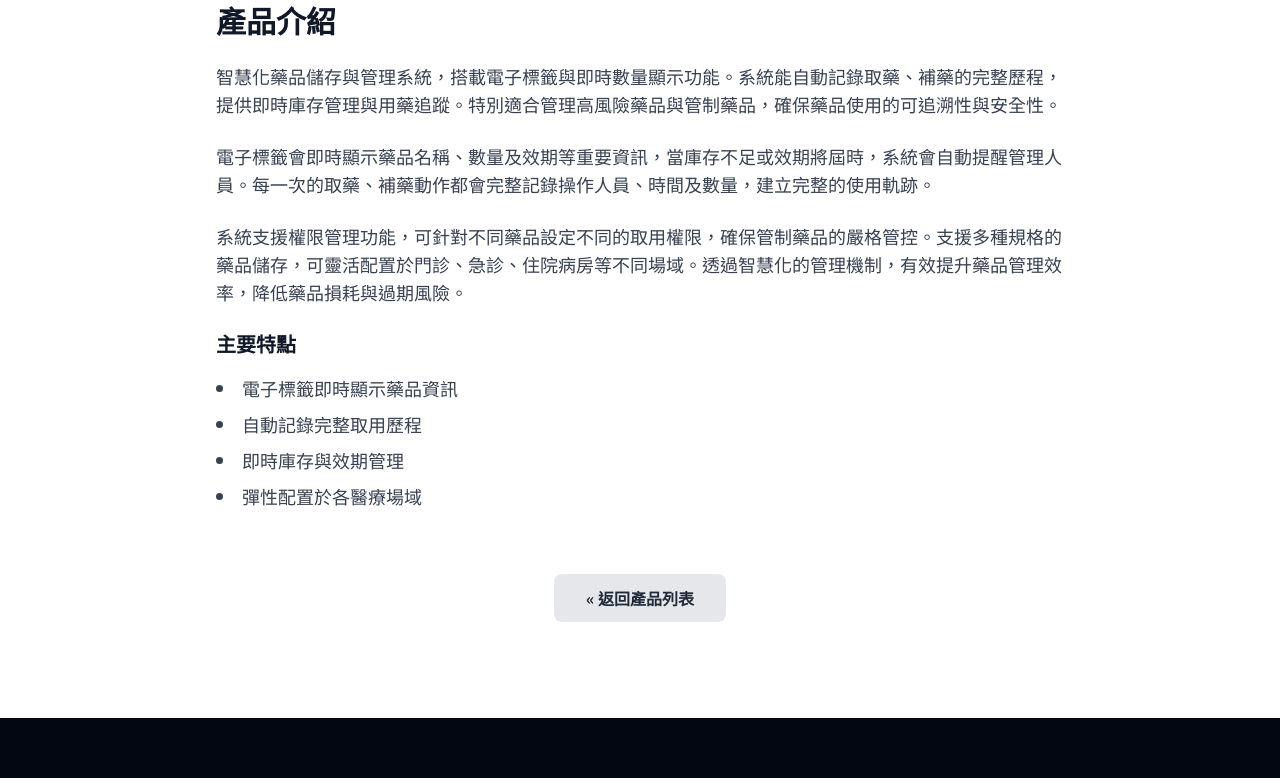
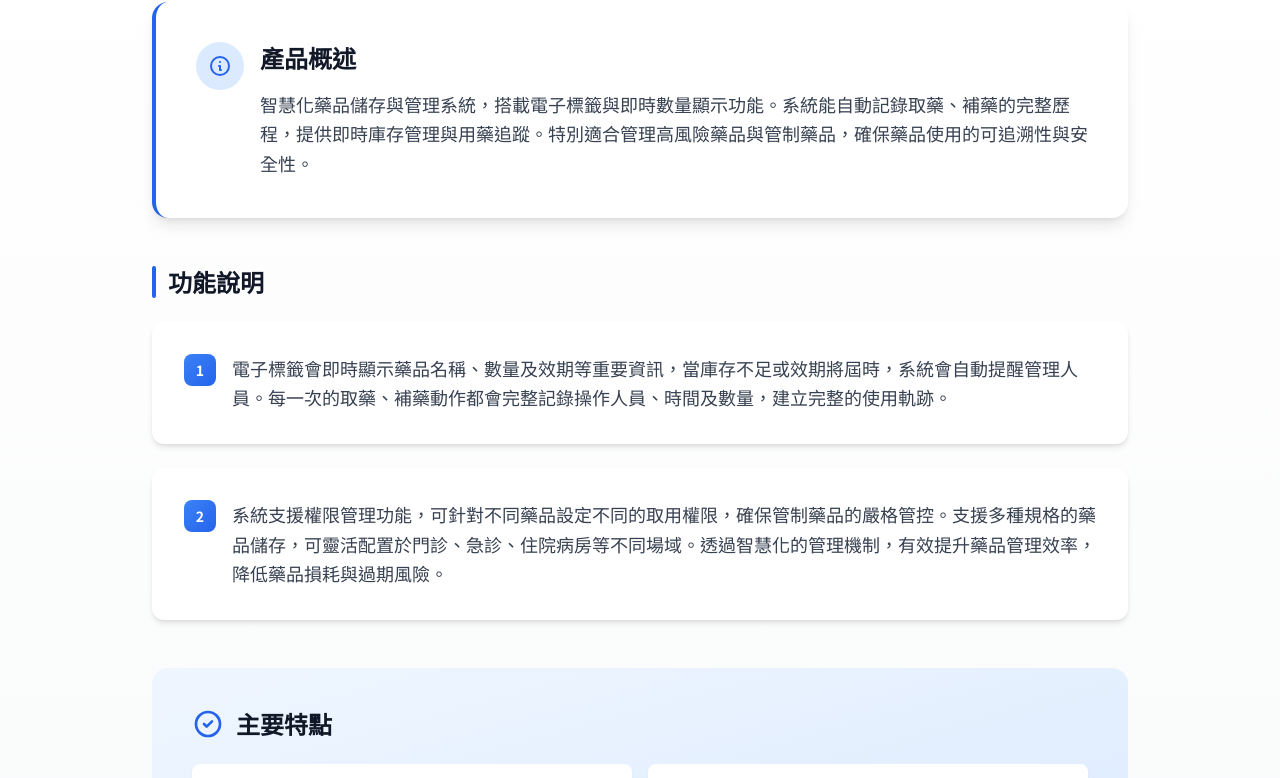
Before and after one commit to ryanchen1994/tib-website, a Vue app: page /#/products/adc in a window 1280 px wide. Shown: the part 583-1361 px from the top of the page. Built offline with nearby package versions, Linux system fonts and the light colour scheme.

Commit message:
product detail update

```diff
--- a/src/views/ProductDetailView.vue
+++ b/src/views/ProductDetailView.vue
@@ -18,38 +18,80 @@
         </div>
       </div>
 
-      <section class="py-16 md:py-24 bg-white">
-        <div class="container mx-auto px-6 max-w-4xl">
-          <h2 class="text-3xl font-bold text-gray-900 mb-6">產品介紹</h2>
+      <section class="py-16 md:py-24 bg-gradient-to-b from-white to-gray-50">
+        <div class="container mx-auto px-6 max-w-5xl">
 
           <!-- 支援字串或物件格式的 description -->
           <div v-if="typeof product.description === 'string'" class="prose prose-lg max-w-none text-gray-700 leading-relaxed whitespace-pre-line">
             <p>{{ product.description }}</p>
           </div>
 
-          <div v-else class="text-gray-700 leading-relaxed space-y-6">
-            <p class="text-lg">{{ product.description.intro }}</p>
+          <div v-else class="space-y-12">
+            <!-- 簡介區塊 -->
+            <div class="bg-white rounded-2xl shadow-lg p-8 md:p-10 border-l-4 border-blue-600">
+              <div class="flex items-start gap-4">
+                <div class="flex-shrink-0 w-12 h-12 bg-blue-100 rounded-full flex items-center justify-center">
+                  <svg class="w-6 h-6 text-blue-600" fill="none" stroke="currentColor" viewBox="0 0 24 24">
+                    <path stroke-linecap="round" stroke-linejoin="round" stroke-width="2" d="M13 16h-1v-4h-1m1-4h.01M21 12a9 9 0 11-18 0 9 9 0 0118 0z"></path>
+                  </svg>
+                </div>
+                <div class="flex-1">
+                  <h2 class="text-2xl font-bold text-gray-900 mb-4">產品概述</h2>
+                  <p class="text-lg text-gray-700 leading-relaxed">{{ product.description.intro }}</p>
+                </div>
+              </div>
+            </div>
 
-            <p v-for="(para, index) in product.description.paragraphs" :key="index" class="text-lg">
-              {{ para }}
-            </p>
+            <!-- 詳細說明段落 -->
+            <div class="space-y-6">
+              <h3 class="text-2xl font-bold text-gray-900 mb-6 flex items-center gap-3">
+                <span class="w-1 h-8 bg-blue-600 rounded-full"></span>
+                功能說明
+              </h3>
+              <div v-for="(para, index) in product.description.paragraphs" :key="index"
+                   class="bg-white rounded-xl shadow-md p-6 md:p-8 hover:shadow-lg transition-shadow duration-300">
+                <div class="flex items-start gap-4">
+                  <div class="flex-shrink-0 w-8 h-8 bg-gradient-to-br from-blue-500 to-blue-600 text-white rounded-lg flex items-center justify-center font-bold text-sm">
+                    {{ index + 1 }}
+                  </div>
+                  <p class="flex-1 text-lg text-gray-700 leading-relaxed">{{ para }}</p>
+                </div>
+              </div>
+            </div>
 
-            <div v-if="product.description.features" class="mt-8">
-              <h3 class="text-xl font-bold text-gray-900 mb-4">主要特點</h3>
-              <ul class="list-disc list-inside space-y-2 text-lg">
-                <li v-for="(feature, index) in product.description.features" :key="index">
-                  {{ feature }}
-                </li>
-              </ul>
+            <!-- 主要特點 -->
+            <div v-if="product.description.features" class="bg-gradient-to-br from-blue-50 to-blue-100 rounded-2xl p-8 md:p-10">
+              <h3 class="text-2xl font-bold text-gray-900 mb-6 flex items-center gap-3">
+                <svg class="w-8 h-8 text-blue-600" fill="none" stroke="currentColor" viewBox="0 0 24 24">
+                  <path stroke-linecap="round" stroke-linejoin="round" stroke-width="2" d="M9 12l2 2 4-4m6 2a9 9 0 11-18 0 9 9 0 0118 0z"></path>
+                </svg>
+                主要特點
+              </h3>
+              <div class="grid grid-cols-1 md:grid-cols-2 gap-4">
+                <div v-for="(feature, index) in product.description.features" :key="index"
+                     class="bg-white rounded-lg p-4 shadow-sm hover:shadow-md transition-all duration-300 hover:-translate-y-1">
+                  <div class="flex items-center gap-3">
+                    <div class="flex-shrink-0 w-6 h-6 bg-blue-600 rounded-full flex items-center justify-center">
+                      <svg class="w-4 h-4 text-white" fill="none" stroke="currentColor" viewBox="0 0 24 24">
+                        <path stroke-linecap="round" stroke-linejoin="round" stroke-width="3" d="M5 13l4 4L19 7"></path>
+                      </svg>
+                    </div>
+                    <span class="text-gray-800 font-medium">{{ feature }}</span>
+                  </div>
+                </div>
+              </div>
             </div>
           </div>
 
           <div class="mt-16 text-center">
             <RouterLink
               to="/products"
-              class="inline-block bg-gray-200 hover:bg-gray-300 text-gray-800 font-semibold py-3 px-8 rounded-lg transition duration-300"
+              class="inline-flex items-center gap-2 bg-gradient-to-r from-gray-700 to-gray-800 hover:from-gray-800 hover:to-gray-900 text-white font-semibold py-4 px-8 rounded-xl shadow-lg hover:shadow-xl transition-all duration-300 hover:-translate-y-1"
             >
-              &laquo; 返回產品列表
+              <svg class="w-5 h-5" fill="none" stroke="currentColor" viewBox="0 0 24 24">
+                <path stroke-linecap="round" stroke-linejoin="round" stroke-width="2" d="M15 19l-7-7 7-7"></path>
+              </svg>
+              返回產品列表
             </RouterLink>
           </div>
         </div>
```
